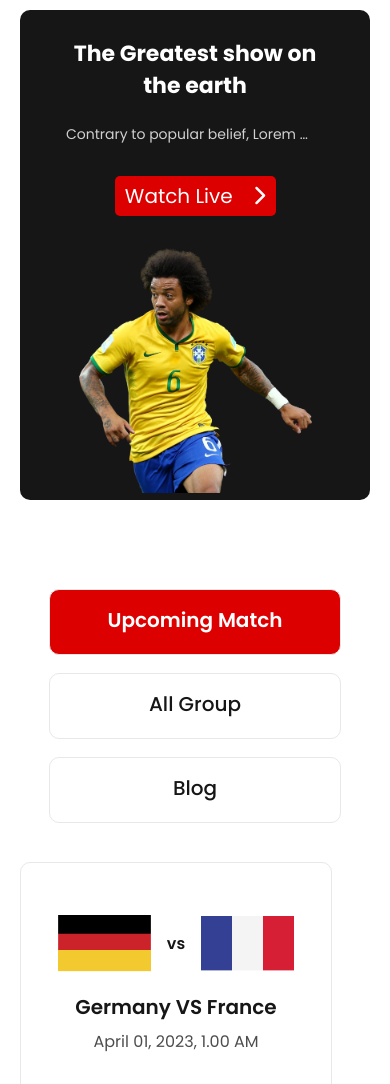
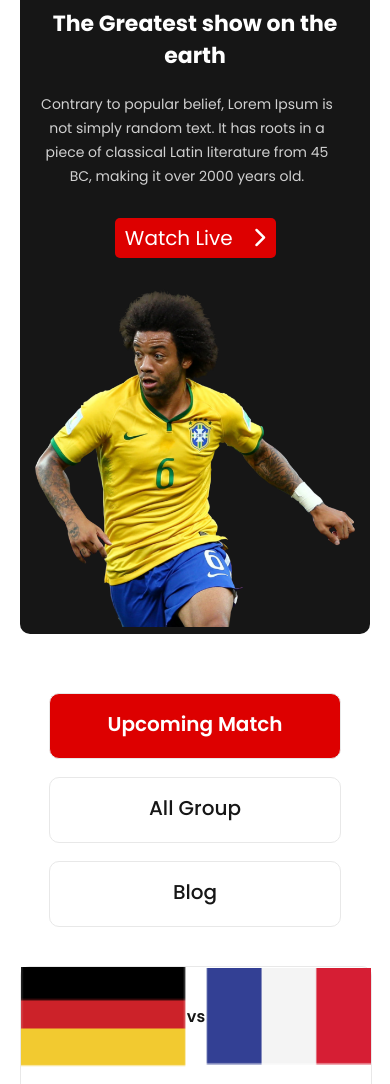
Before and after one commit to sazzadshakhbd/world-cup, a plain HTML site: page match.html in a window 390 px wide. Shown: the part 40-1124 px from the top of the page. Drawn offline with Linux system fonts and the light colour scheme.

Commit message:
optimize css and commenting

```diff
--- a/css/style.css
+++ b/css/style.css
@@ -40,12 +40,12 @@ ul li {
   color: #fff;
 }
 
+.text-primary {
+  color: #161616;
+}
+
 .bg-primary {
   background-color: #161616;
-}
-
-.img-fluid {
-  width: 100%;
 }
 
 .container {
@@ -119,6 +119,8 @@ header {
   grid-column-gap: 24px;
   margin-bottom: 190px;
 }
+
+/* LeftSide Menubar */
 .menubar {
   border-radius: 10px;
   width: 312px;
@@ -154,6 +156,8 @@ header {
   color: #161616;
   text-transform: capitalize;
 }
+
+/* Blog Cards */
 .player-info a.theme-btn {
   font-size: 20px;
   color: #fff;
@@ -166,6 +170,8 @@ header {
   justify-content: center;
   padding: 5px 10px;
   margin-top: 60px;
+  display: none;
+  line-height: 47px;
 }
 .player-info-details {
   display: grid;
@@ -179,13 +185,6 @@ header {
   display: flex;
   flex-direction: column;
   justify-content: center;
-}
-.players-match-card {
-  width: 250px;
-  height: 242px;
-  padding: 0 30px;
-}
-.players-card img {
 }
 
 .players-card-details {
@@ -228,6 +227,12 @@ header {
   color: rgba(22, 22, 22, 0.7);
 }
 
+/* Upcoming Match */
+.players-match-card {
+  width: 250px;
+  height: 242px;
+  padding: 0 30px;
+}
 .country-flags {
   display: flex;
   align-items: center;
@@ -254,11 +259,10 @@ header {
   line-height: 20px;
   color: #4d4d4d;
 }
+
 /*------------------------------------------------------------------
 # Footer
 -------------------------------------------------------------------**/
-footer {
-}
 .footer-details {
   padding: 130px 0px;
 }
@@ -284,6 +288,8 @@ footer {
   line-height: 24px;
   color: #b9b9b9;
 }
+
+/* Social Icon */
 .social-share-icon {
   text-align: center;
   margin-top: 60px;
@@ -311,13 +317,12 @@ footer {
 .social-share-icon a.instagram {
   background-color: #e4405f;
 }
-.social-share-icon a i {
-}
+
 /*------------------------------------------------------------------
 # Responsive
 -------------------------------------------------------------------**/
-@media (min-width: 1200px) {
-}
+
+/* Applies to x-large devices (large desktops, less than 1321px) */
 @media (min-width: 1200px) and (max-width: 1321px) {
   .container {
     max-width: 1200px;
@@ -352,6 +357,7 @@ footer {
     width: auto;
   }
 }
+
 /* Large devices (desktops, less than 1200px) */
 @media (max-width: 1199.98px) {
   .banner-details p {
@@ -367,7 +373,21 @@ footer {
     width: 161px;
   }
 }
+
+/* Medium devices (tablets, 768px and up) */
+@media (min-width: 768px) and (max-width: 991.98px) {
+  .player-info a.theme-btn {
+    display: block;
+    margin-left: auto;
+    margin-right: auto;
+  }
+}
+
+/* Apply styles starting from medium devices and up to extra large devices */
 @media (min-width: 768px) and (max-width: 1199.98px) {
+  header {
+    margin-bottom: 50px;
+  }
   .banner {
     padding: 40px 0px 0px 28px;
     grid-column-gap: 0px;
@@ -384,9 +404,7 @@ footer {
   .banner-details a {
     height: 48px;
   }
-  header {
-    margin-bottom: 50px;
-  }
+
   .blogs {
     grid-template-columns: repeat(1, 1fr);
     grid-column-gap: 0px;
@@ -421,11 +439,11 @@ footer {
 /* Small devices (landscape phones, less than 768px) */
 @media (max-width: 767.98px) {
   header {
-    margin-bottom: 50px;
+    margin: 20px;
   }
 
   .banner {
-    padding: 28px 38px 0 38px;
+    padding: 28px 15px 0 15px;
     border-radius: 10px;
     grid-template-columns: repeat(1, 1fr);
     grid-column-gap: 0;
@@ -433,10 +451,9 @@ footer {
     height: 100%;
     grid-row-gap: 30px;
     text-align: center;
-    margin: 20px;
   }
   .banner-details {
-    max-width: 258px;
+    max-width: 100%;
     margin: 0 auto;
   }
   .banner-details h1 {
@@ -444,13 +461,14 @@ footer {
     line-height: 32px;
   }
   .banner-details p {
-    width: 258px;
+    width: 100%;
+    white-space: inherit;
   }
   .banner-details a {
     height: 40px;
   }
   .banner-image img {
-    max-width: 233px;
+    max-width: 100%;
   }
   .blogs {
     grid-template-columns: repeat(1, 1fr);
@@ -468,10 +486,20 @@ footer {
     width: 100%;
     border: 1px solid #e8e8e8;
   }
+  .players-card img {
+    width: 100%;
+  }
   .player-info-details {
     grid-template-columns: repeat(1, 1fr);
     grid-column-gap: 24px;
     grid-row-gap: 24px;
+  }
+  .players-match-card {
+    width: 100%;
+    height: 100%;
+    margin-bottom: 30px;
+    justify-content: flex-start;
+    padding: 0;
   }
   .footer-details {
     padding: 50px 0px;
```
Also changed, not shown: index.html (+5 -0 lines).
